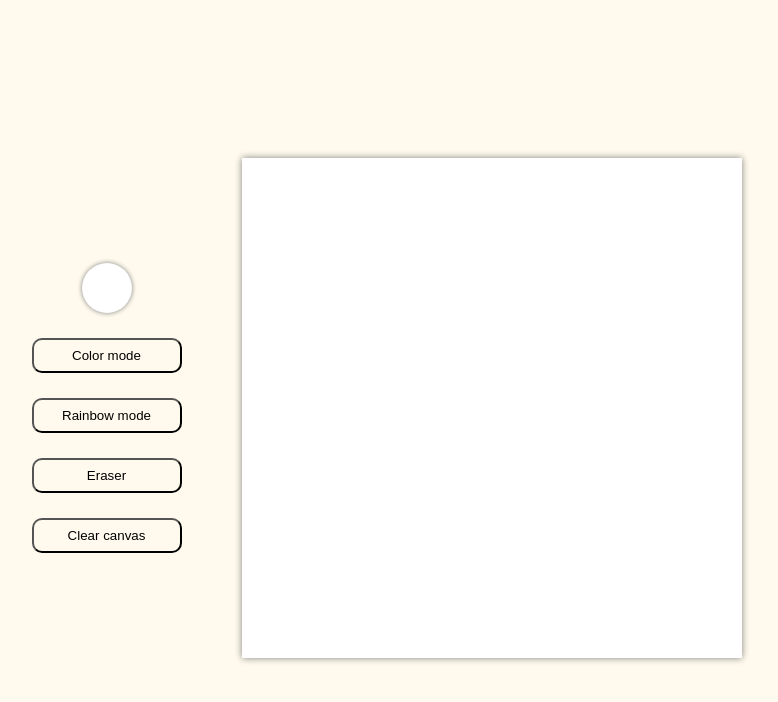
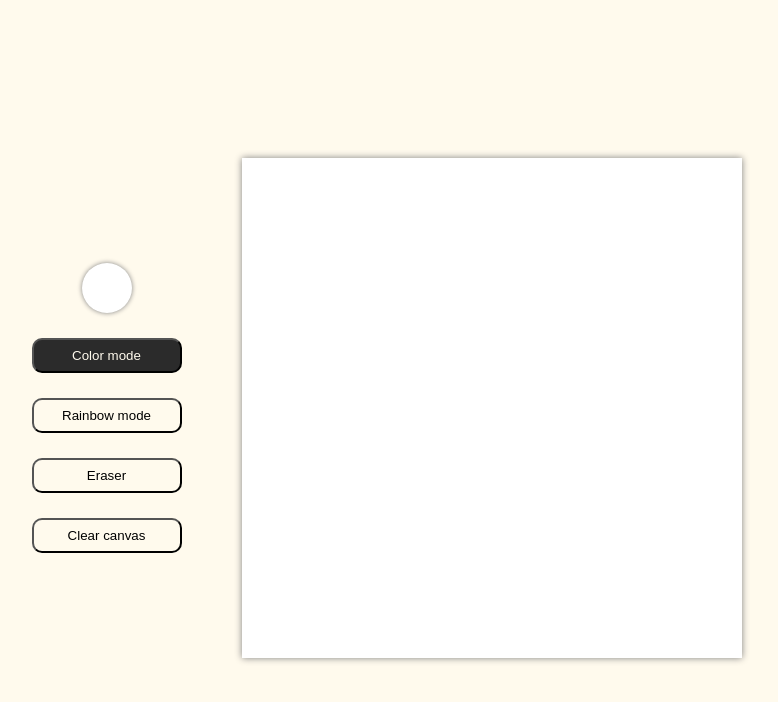
Before and after one commit to thoriqfarras/etch-a-sketch, a plain HTML site: page index.html in a window 1280 px wide. Shown: the whole page, without its empty margins (274-1052 px from the left). Drawn offline with Linux system fonts and the light colour scheme.

Commit message:
add .activated selector

```diff
--- a/styles.css
+++ b/styles.css
@@ -55,6 +55,11 @@ button {
     background-color: transparent;
 }
 
+.activated {
+    background-color: rgb(43, 43, 43);
+    color: #fffaed;
+}
+
 /*
 ***UNCOMMENT THESE TO ADD GRID TO CANVAS***
 .tile.regular {
```
